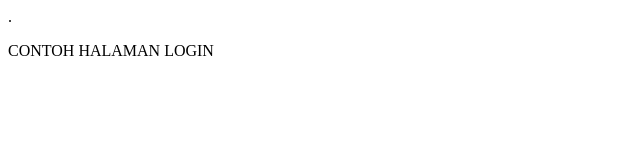
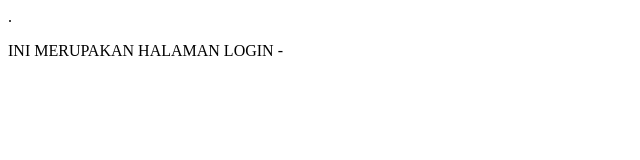
Before and after one commit to xazhm/proyek-01, a plain HTML site: page login.html in a window 1280 px wide. Shown: the full height of the page, 0-640 px from the left. Drawn offline with Linux system fonts and the light colour scheme.

Commit message:
ubah isi login.html di cabang master

```diff
--- a/login.html
+++ b/login.html
@@ -9,6 +9,6 @@
         <link rel="stylesheet" href="">
     </head>
     <body>
-        <p>CONTOH HALAMAN LOGIN</p>
+         <p>INI MERUPAKAN HALAMAN LOGIN - </p>
     </body>
 </html>
```
